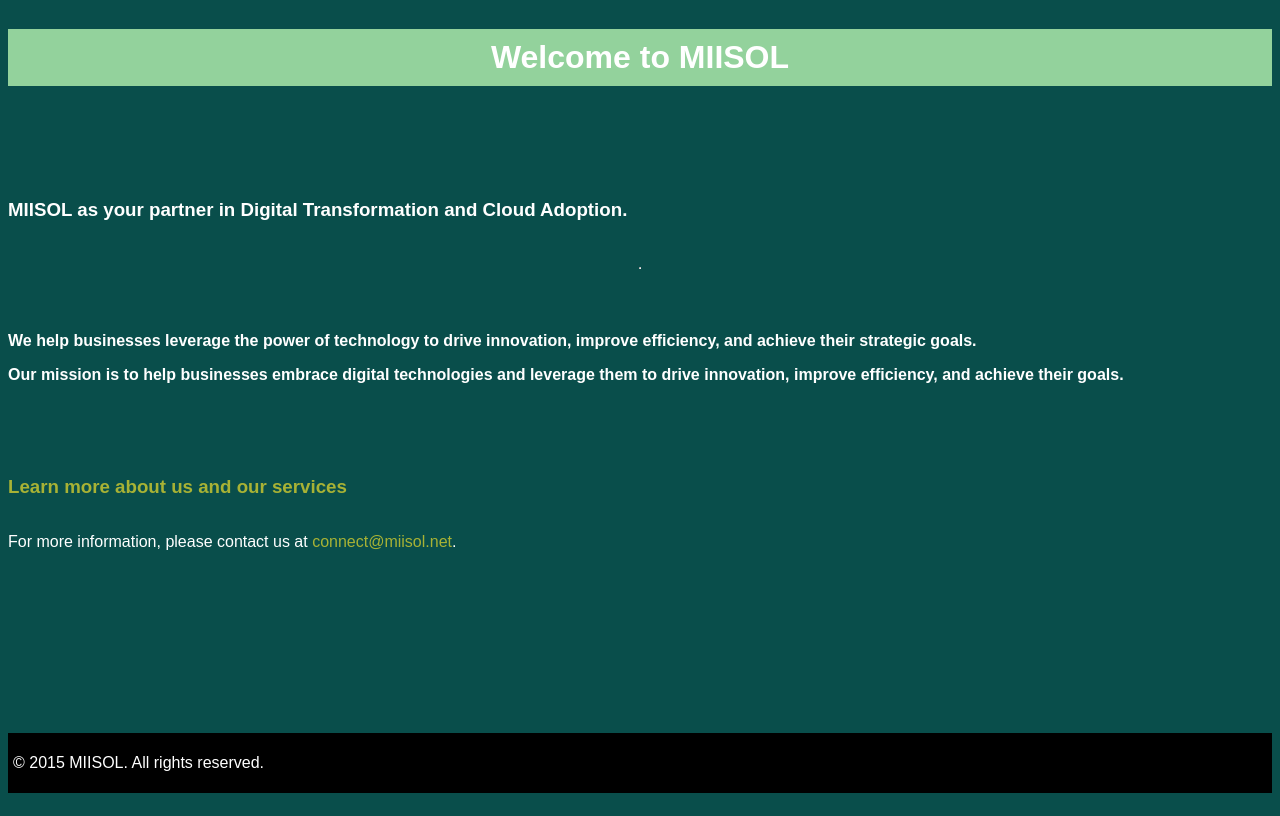
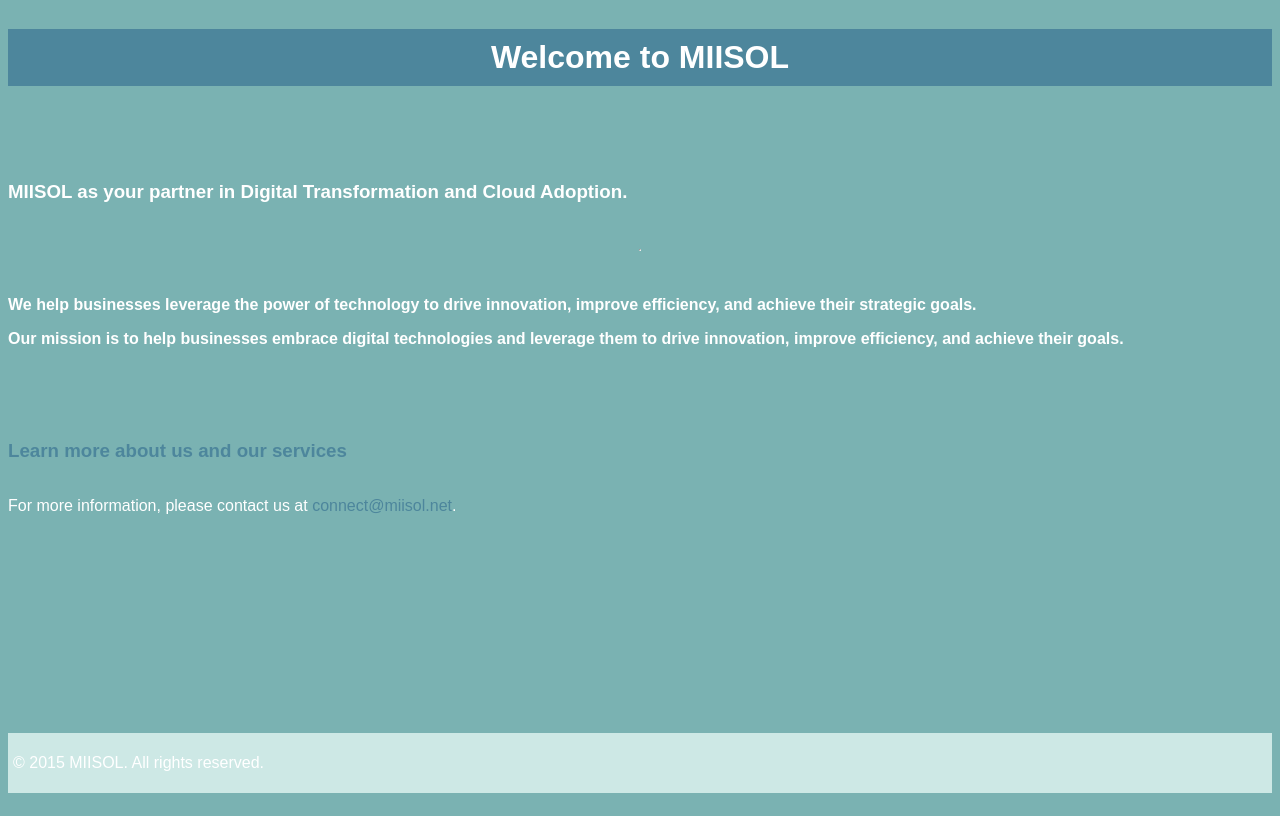
Before and after one commit to mosk-anw/miisolweb, a plain HTML site: page index.html in a window 1280 px wide. Drawn offline with Linux system fonts and the light colour scheme.

Commit message:
color theme

```diff
--- a/public/styles.css
+++ b/public/styles.css
@@ -1,13 +1,13 @@
 /* CSS styling */
 
 .banner {
-    background-color: rgb(147, 210, 156);
+    background-color: #4D869C;
     color: white;
     padding: 10px;
     text-align: center;
 }
 body {
-    background-color: rgb(9, 78, 75);
+    background-color: #7AB2B2;
     color: white;
     font-family: Arial, sans-serif;
     display: flex;
@@ -21,7 +21,7 @@ p {
     text-align: justify;
 }
 a {
-    color: rgb(168, 178, 53);
+    color: #4D869C;
     text-decoration: none;
 }
 main {
@@ -29,7 +29,7 @@ main {
 }
 footer {
     text-align: center;
-    background-color: black;
+    background-color: #CDE8E5;
     padding: 5px;
     margin-top: auto;
     margin-bottom: 15px;
```
Also changed, not shown: index.html (+1 -3 lines).
